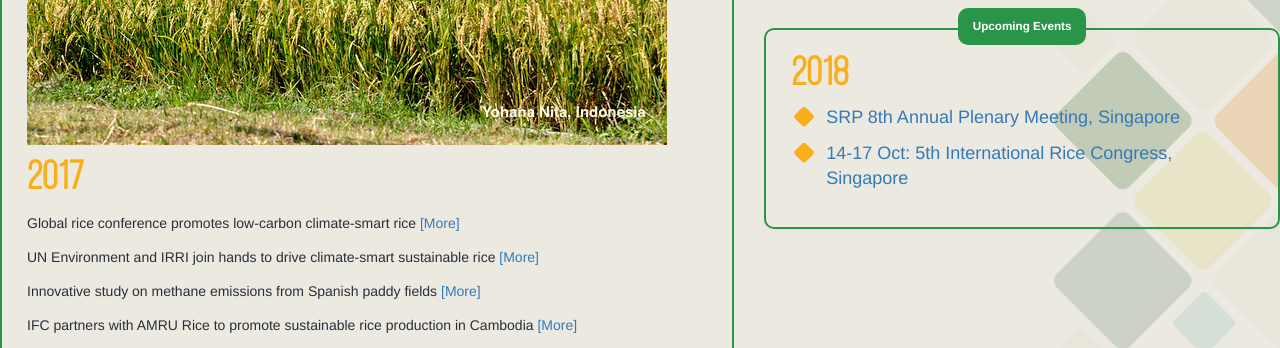
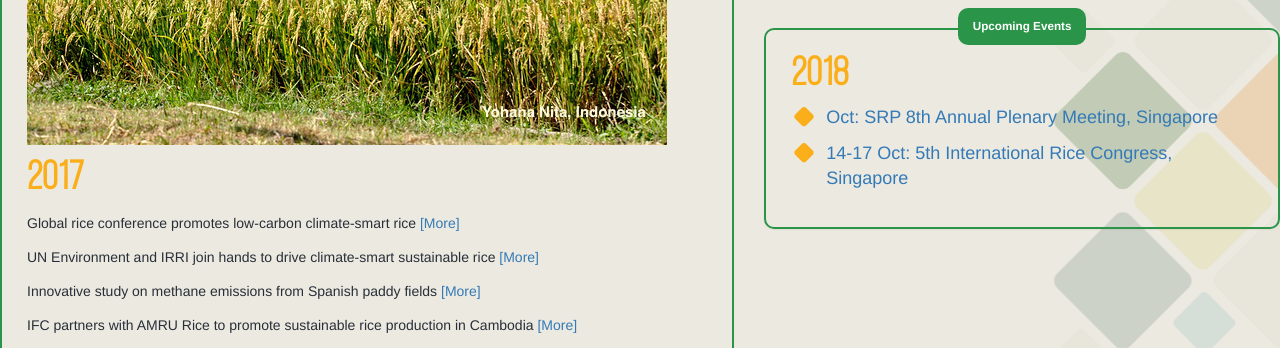
Before and after one commit to sustainablericeplatform/sustainablericeplatform.github.io, a Jekyll site: the page built from News-and-Events/index.html, in a window 1280 px wide. Shown: the part 943-1291 px from the top of the page. Built offline with Jekyll 4.4.1, drawn with Linux system fonts in a browser that asks for light colours.

Commit message:
Update index.html

```diff
--- a/News-and-Events/index.html
+++ b/News-and-Events/index.html
@@ -67,7 +67,7 @@ layout: default
                         <li><i class="fa fa-square"></i> <a href="/assets/docs/SRP National Stakeholder Dialogue and Workshop - Islamabad 23 May 2017.pdf" target="_blank">SRP National Stakeholder Dialogue and Workshop, 23 May 2017 (Serena Hotel, Islamabad, Pakistan)</a></li>
                             <li><i class="fa fa-square"></i> <a href="http://trtworldrice.com" target="_blank">9th Annual World Rice Conference, 6-8 Nov 2017 (Macau, China)</a></li>
                         <li><i class="fa fa-square"></i> <a  href="https://cop23.com.fj" target="_blank">COP23 UN Climate Change Conference, 6-17 Nov 2017 (Bonn, Germany)</a></li>-->
-                           <li><i class="fa fa-square"></i> <a  href="" target="_blank">SRP 8th Annual Plenary Meeting, Singapore</a></li>
+                           <li><i class="fa fa-square"></i> <a  href="" target="_blank">Oct: SRP 8th Annual Plenary Meeting, Singapore</a></li>
                         <li><i class="fa fa-square"></i> <a  href="https://sites.google.com/a/irri.org/ricecongress/irc2018" target="_blank">14-17 Oct: 5th International Rice Congress, Singapore</a></li>
                         </ul>
                     </div>
```
